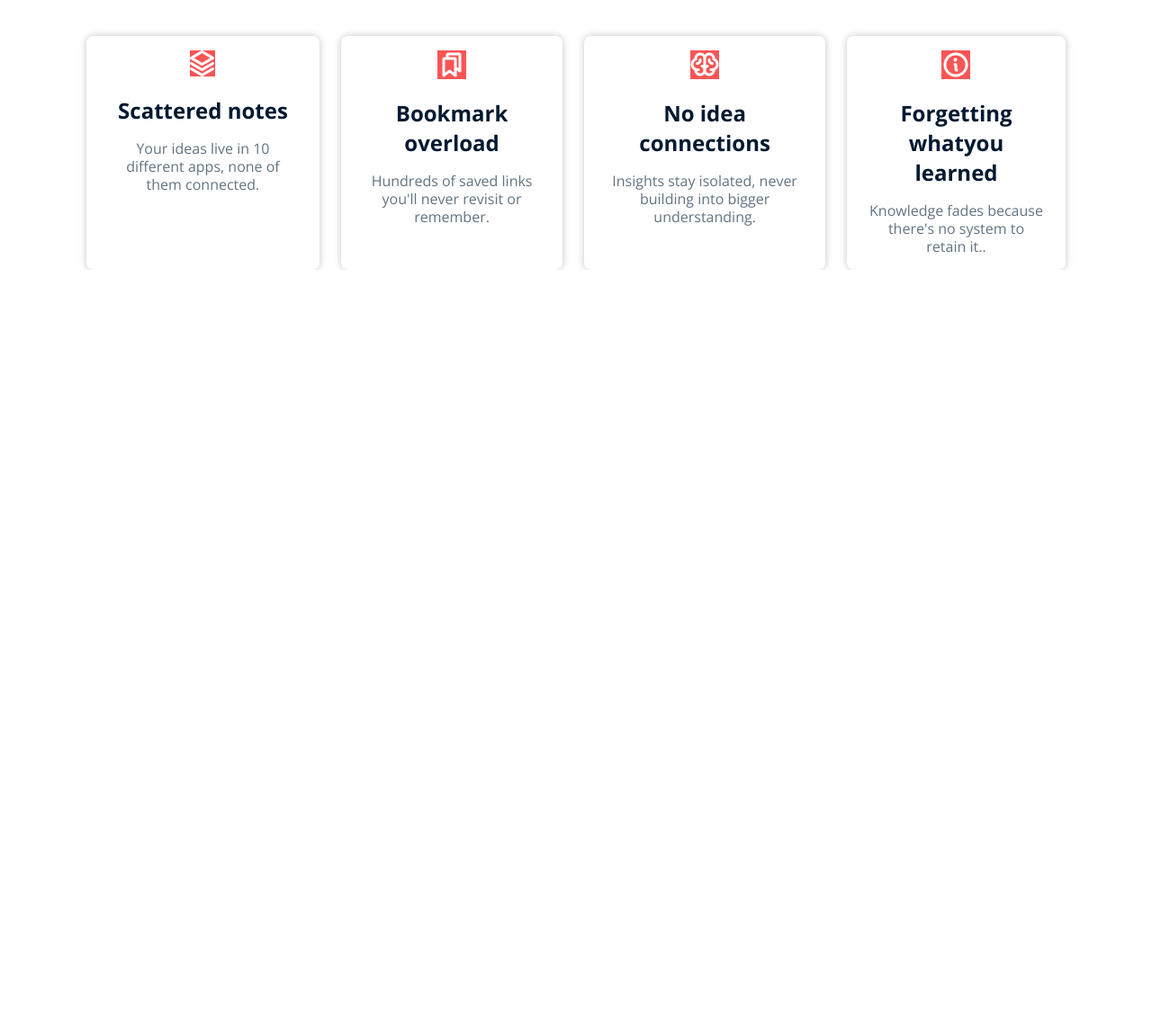
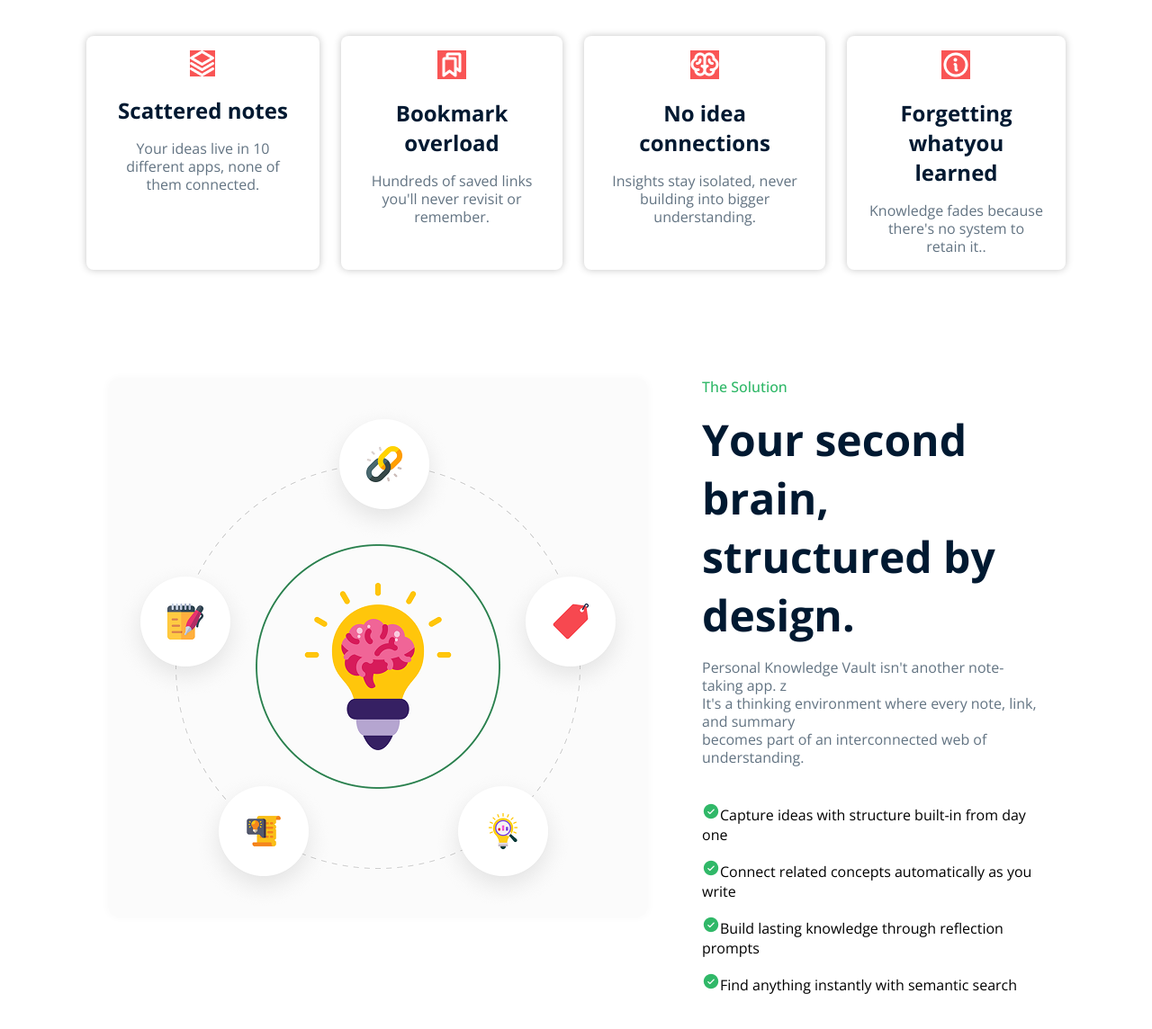
Before and after one commit to sabbirhossain778/Assighment-1, a plain HTML site: page index.html in a window 1280 px wide. Shown: the part 860-2004 px from the top of the page at 90% size. Before the commit the page ends 1160 px from the top, so only its background shows below. Drawn offline with nearby package versions, Linux system fonts and the light colour scheme.

Commit message:
succesfully complete solution section

```diff
--- a/index.html
+++ b/index.html
@@ -79,5 +79,28 @@
             </div>
         </div>
     </section>
+
+    <section id="solution">
+        <div class="solution-container">
+            <div class="photo">
+                <img src="Images/knowledge.png" alt="">
+            </div>
+            <div class="solution-info">
+               <div class="solution-heading">
+                    <p class="first-p">The Solution</p>
+                    <h3>Your second brain,
+                    structured by design.</h3>
+                    <p class="second-p">Personal Knowledge Vault isn't another note-taking app. z <br>It's a thinking environment where every note, link, and summary <br>becomes part of an interconnected web of understanding.</p>
+               </div>
+               <div class="icon-line">
+                   <p><img src="Images/CheckCircle.png" alt="">Capture ideas with structure built-in from day one</p>
+                   <p><img src="Images/CheckCircle.png" alt="">Connect related concepts automatically as you write</p>
+                   <p><img src="Images/CheckCircle.png" alt="">Build lasting knowledge through reflection prompts</p>
+                   <p><img src="Images/CheckCircle.png" alt="">Find anything instantly with semantic search</p>
+               </div>
+            </div>
+        </div>
+    </section>
+
 </body>
 </html>
--- a/style/style.css
+++ b/style/style.css
@@ -174,3 +174,45 @@ color: #001931;
     line-height: 20px;
     color: #627382;
 }
+
+
+
+#solution{
+    padding: 120px;
+}
+.solution-container{
+    display: flex;
+    gap: 60px;
+}
+.photo img{
+    max-width: 600px;
+    border-radius: 12px;
+    box-shadow: 0 0 8px 0 #00000008;
+    /* border: 4px solid red; */
+}
+.solution-info{
+    align-content: center;
+    /* border: 4px solid red; */
+}
+.solution-heading .first-p{
+    font-size: 16px;
+    line-height: 20px;
+    font-weight: 500;
+    color: #30B868;
+    margin-bottom: 16px;
+}
+.solution-heading h3{
+    font-size: 48px;
+    font-weight: bold;
+    color: #001931;
+    margin-bottom: 16px;
+}
+.solution-heading .second-p{
+    font-size: 16px;
+    line-height: 20px;
+    color: #627382;
+    margin-bottom: 40px;
+}
+.icon-line p{
+    margin-bottom: 16px;
+}
```
